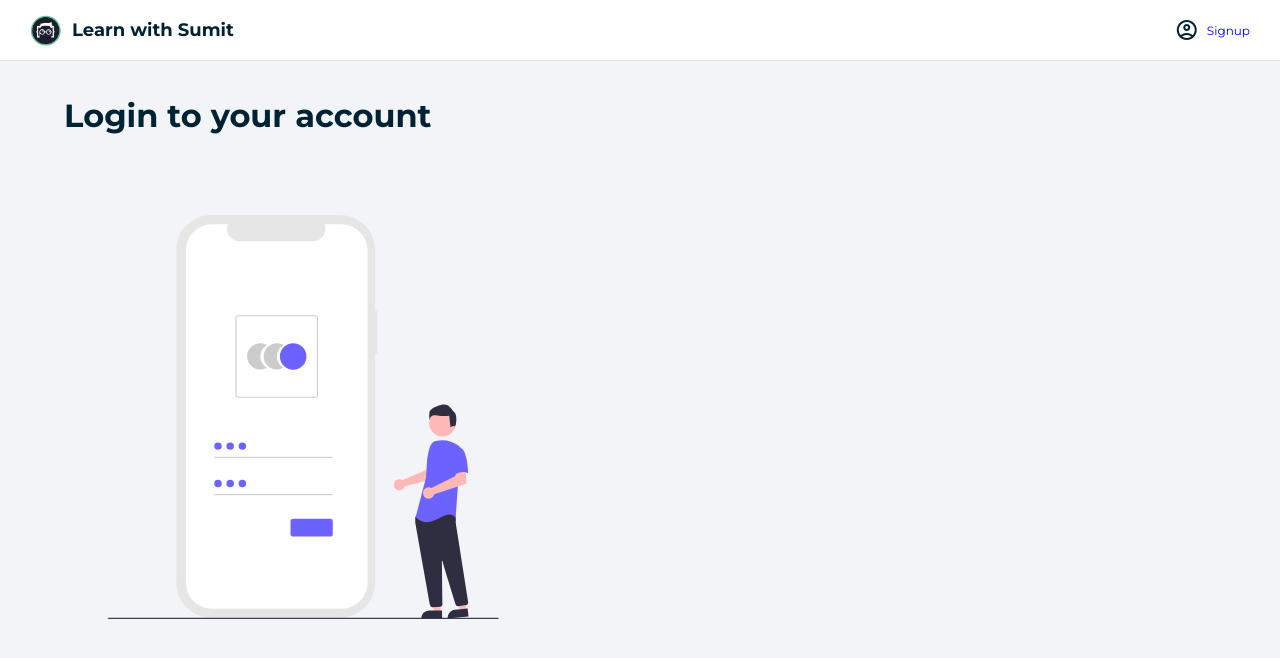
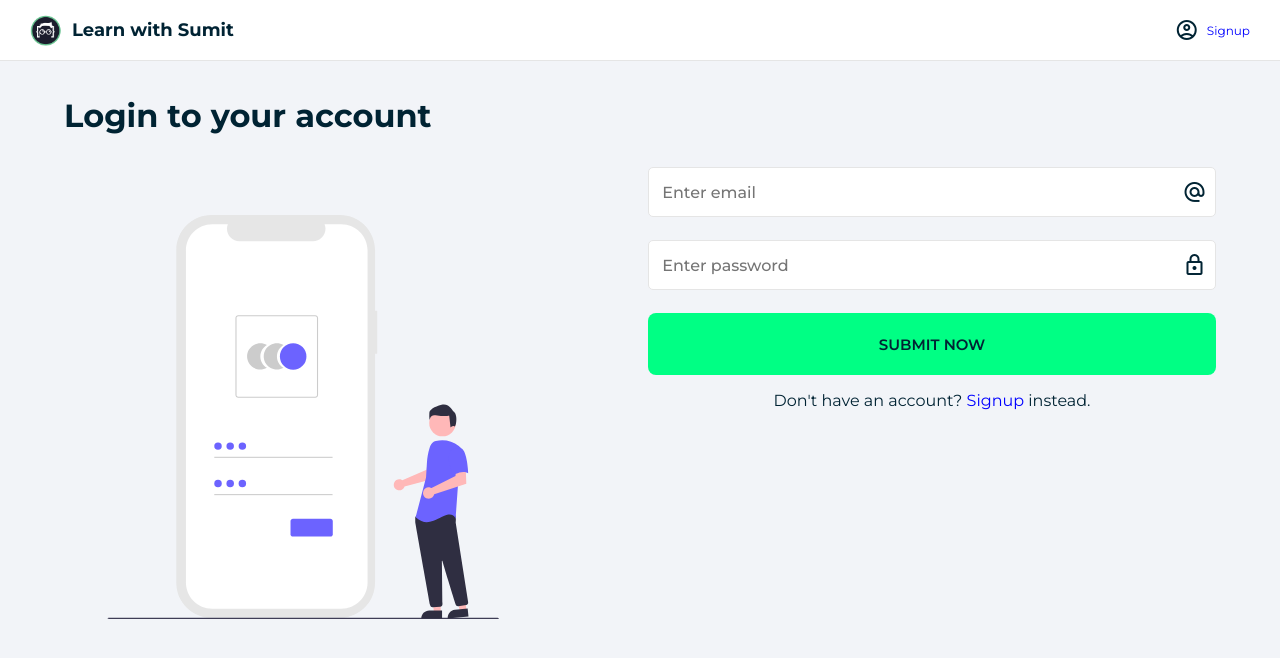
Before and after one commit to Arman-Kabir/react-quiz-firebase, a React (Vite) app: page / in a window 1280 px wide. Shown: the top 658 px of the page. Built offline with nearby package versions, Linux system fonts and the light colour scheme.

Commit message:
login done

```diff
--- a/src/components/Illustration.jsx
+++ b/src/components/Illustration.jsx
@@ -16,7 +16,7 @@ export default function Illustration() {
     }
   },[]);
 
-  console.log(location);
+  // console.log(location);
   return (
     <>
       <div className={classes.illustration}>
--- a/src/components/pages/Login.jsx
+++ b/src/components/pages/Login.jsx
@@ -1,5 +1,8 @@
 import classes from "../../styles/Login.module.css";
 import Illustration from "../Illustration";
+import Form from "../Form";
+import TextInput from "../TextInput";
+import Button from "../Button";
 
 export default function Login() {
   return (
@@ -8,6 +11,25 @@ export default function Login() {
       <div className="column">
         <Illustration></Illustration>
 
+        <Form className={`${classes.login}`}>
+          <TextInput
+            type="text"
+            placeholder="Enter email"
+            icon="alternate_email"
+          ></TextInput>
+          <TextInput
+            type="password"
+            placeholder="Enter password"
+            icon="lock"
+          ></TextInput>
+          <Button>Submit now</Button>
+
+          <div className="info">
+            Don't have an account? <a href="signup.html">Signup</a> instead.
+          </div>
+
+        </Form>
+
       </div>
     </>
   );
--- a/src/styles/Login.module.css
+++ b/src/styles/Login.module.css
@@ -0,0 +1,4 @@
+/* login component */
+.login {
+    height: 330px;
+  }
```
